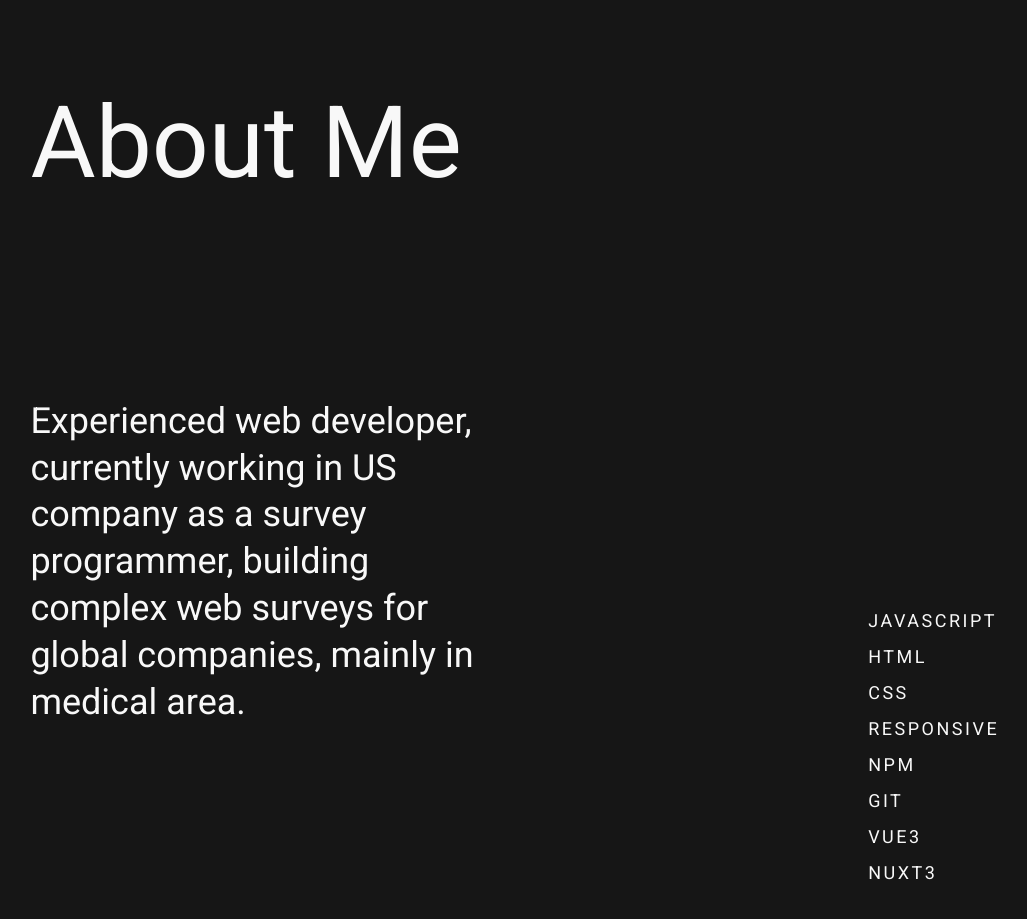
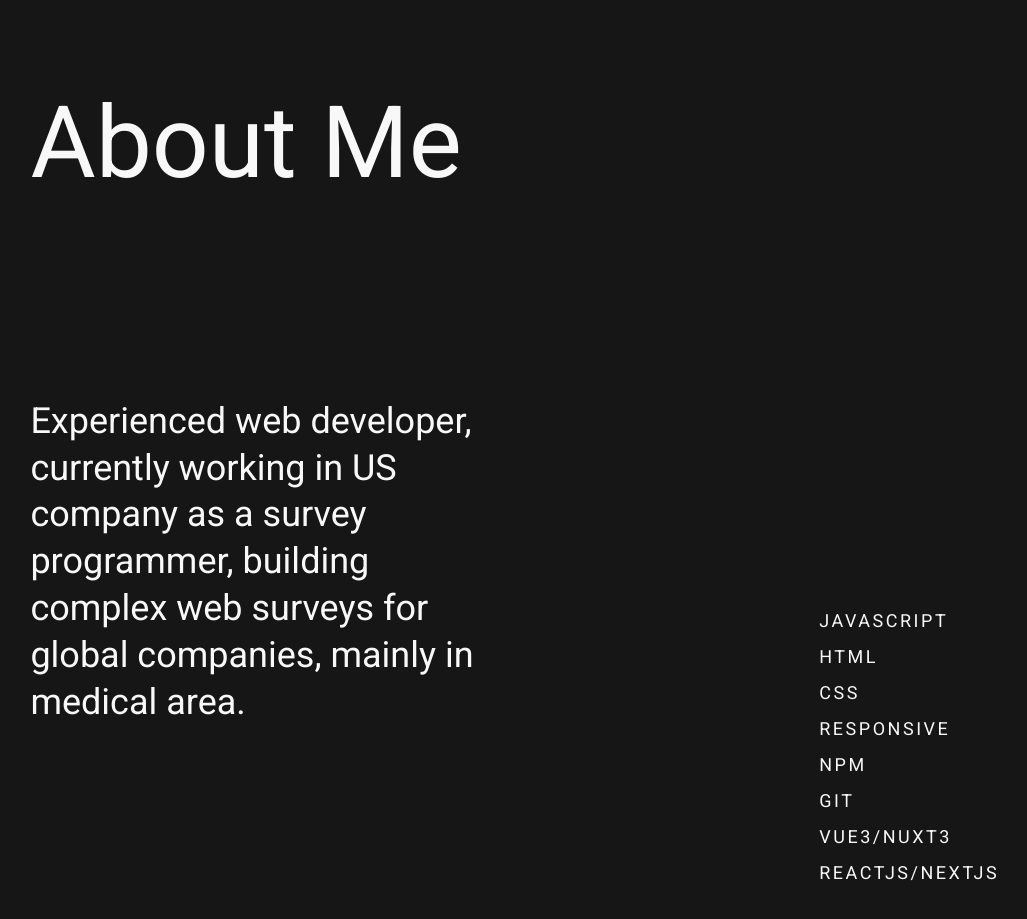
Before and after one commit to edvinasep/edvinas-web-developer, a plain HTML site: page index.html in a window 1280 px wide. Shown: the part 1059-1978 px from the top of the page, without its empty margins (74-1101 px from the left). Drawn offline with Linux system fonts and the light colour scheme; files whose address does not match are found by name.

Commit message:
Update index.html

```diff
--- a/index.html
+++ b/index.html
@@ -86,8 +86,8 @@
               <li>Responsive</li>
               <li>npm</li>
               <li>Git</li>
-              <li>Vue3</li>
-              <li>Nuxt3</li>
+              <li>Vue3/Nuxt3</li>
+              <li>ReactJS/NextJS</li>
             </ul>
 
           </div>
```
